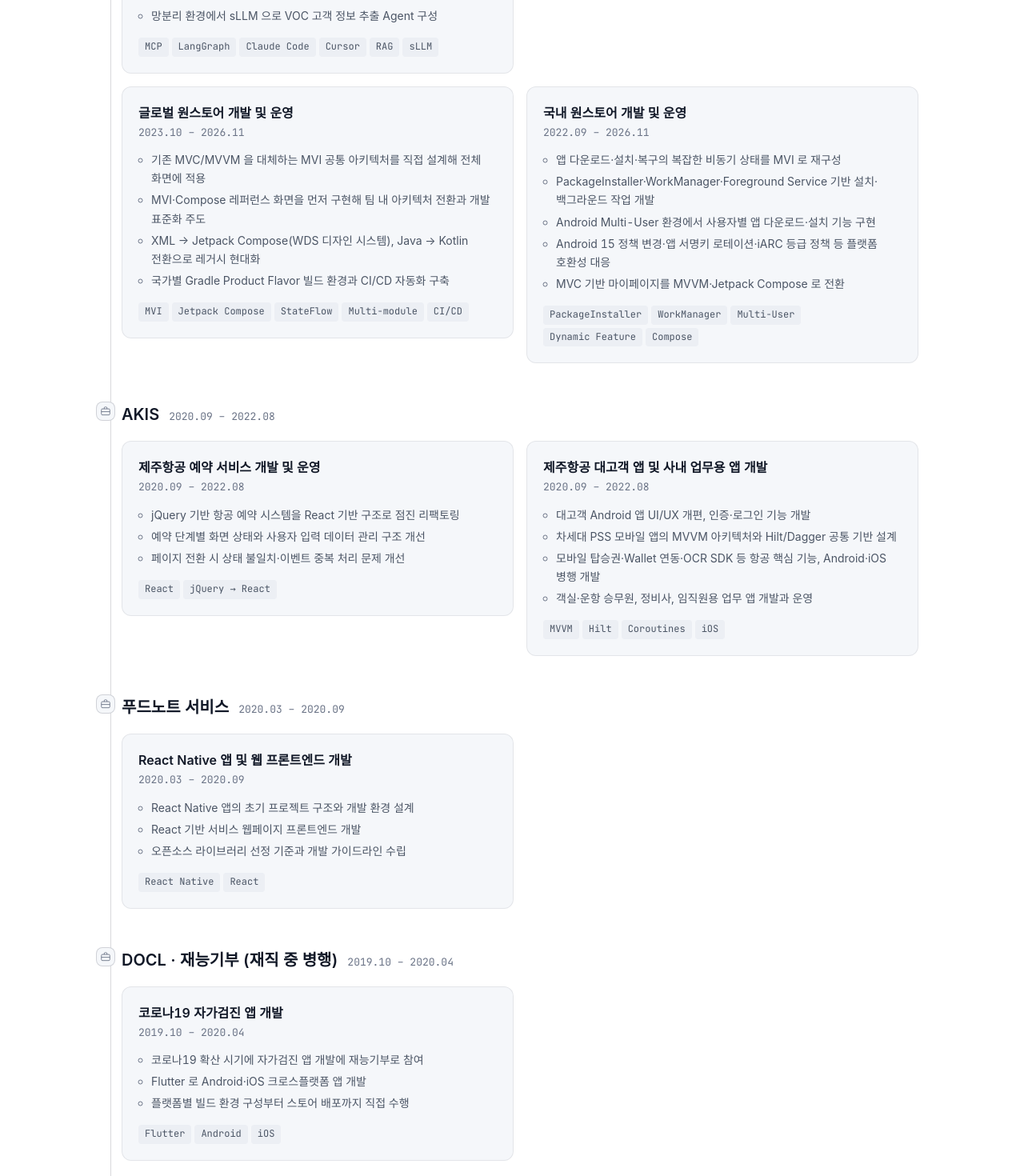
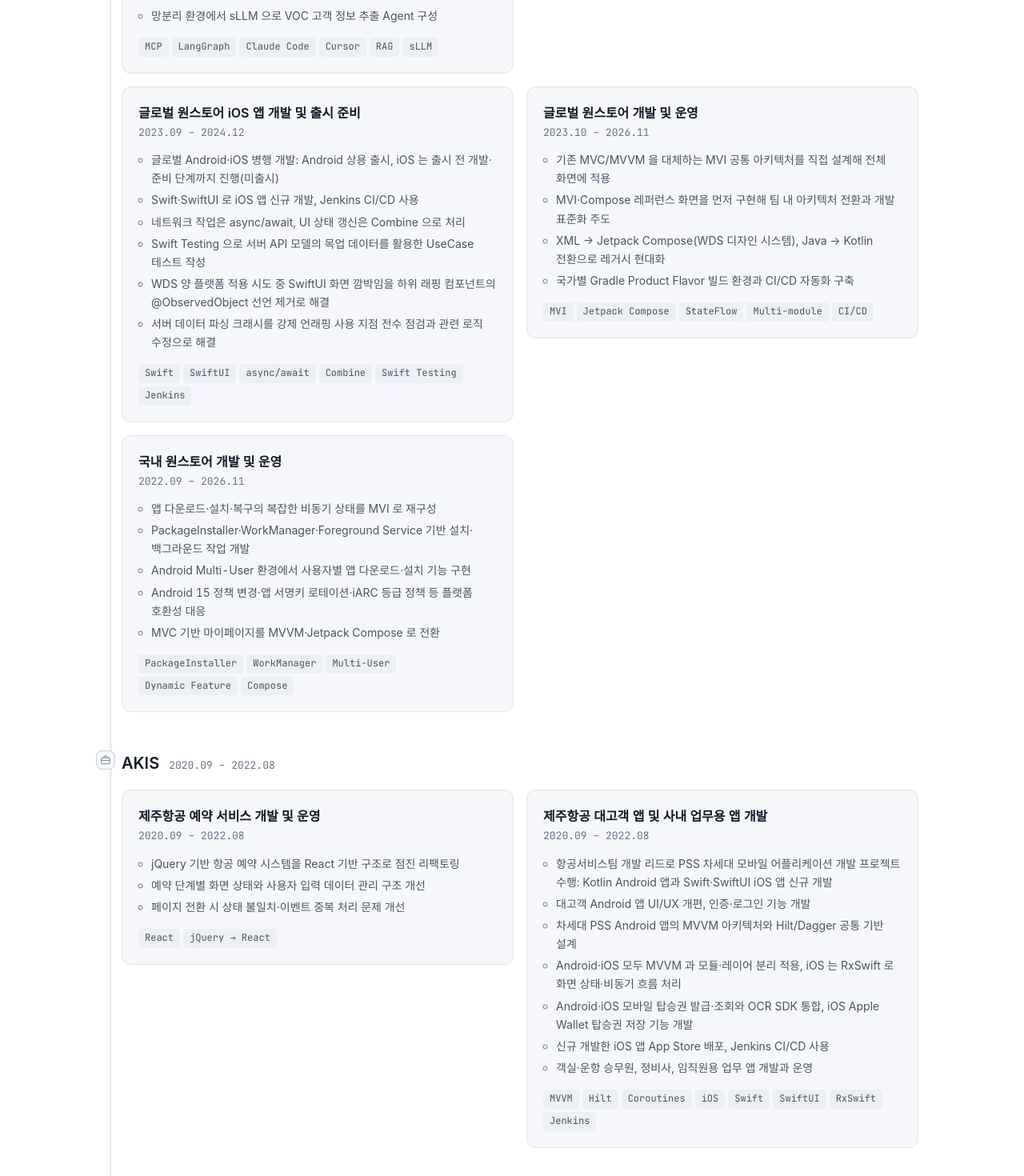
Before and after one commit to ironelder/ironelder.github.io, a Next.js app: page / in a window 1280 px wide. Shown: the part 2540-4010 px from the top of the page at 80% size. Built offline with nearby package versions, Linux system fonts and the light colour scheme; no server answers; a web font is replaced by a local one.

Commit message:
iOS 경력 기술 추가

```diff
--- a/src/data/profile.ts
+++ b/src/data/profile.ts
@@ -87,6 +87,19 @@ export const experiences: Experience[] = [
         tags: ["React", "React Hooks", "WebView", "JS Bridge"],
       },
       {
+        title: "글로벌 원스토어 iOS 앱 개발 및 출시 준비",
+        period: "2023.09 – 2024.12",
+        points: [
+          "글로벌 Android·iOS 병행 개발: Android 상용 출시, iOS 는 출시 전 개발·준비 단계까지 진행(미출시)",
+          "Swift·SwiftUI 로 iOS 앱 신규 개발, Jenkins CI/CD 사용",
+          "네트워크 작업은 async/await, UI 상태 갱신은 Combine 으로 처리",
+          "Swift Testing 으로 서버 API 모델의 목업 데이터를 활용한 UseCase 테스트 작성",
+          "WDS 양 플랫폼 적용 시도 중 SwiftUI 화면 깜박임을 하위 래핑 컴포넌트의 @ObservedObject 선언 제거로 해결",
+          "서버 데이터 파싱 크래시를 강제 언래핑 사용 지점 전수 점검과 관련 로직 수정으로 해결",
+        ],
+        tags: ["Swift", "SwiftUI", "async/await", "Combine", "Swift Testing", "Jenkins"],
+      },
+      {
         title: "글로벌 원스토어 개발 및 운영",
         period: "2023.10 – 2026.11",
         points: [
@@ -129,12 +142,15 @@ export const experiences: Experience[] = [
         title: "제주항공 대고객 앱 및 사내 업무용 앱 개발",
         period: "2020.09 – 2022.08",
         points: [
+          "항공서비스팀 개발 리드로 PSS 차세대 모바일 어플리케이션 개발 프로젝트 수행: Kotlin Android 앱과 Swift·SwiftUI iOS 앱 신규 개발",
           "대고객 Android 앱 UI/UX 개편, 인증·로그인 기능 개발",
-          "차세대 PSS 모바일 앱의 MVVM 아키텍처와 Hilt/Dagger 공통 기반 설계",
-          "모바일 탑승권·Wallet 연동·OCR SDK 등 항공 핵심 기능, Android·iOS 병행 개발",
+          "차세대 PSS Android 앱의 MVVM 아키텍처와 Hilt/Dagger 공통 기반 설계",
+          "Android·iOS 모두 MVVM 과 모듈·레이어 분리 적용, iOS 는 RxSwift 로 화면 상태·비동기 흐름 처리",
+          "Android·iOS 모바일 탑승권 발급·조회와 OCR SDK 통합, iOS Apple Wallet 탑승권 저장 기능 개발",
+          "신규 개발한 iOS 앱 App Store 배포, Jenkins CI/CD 사용",
           "객실·운항 승무원, 정비사, 임직원용 업무 앱 개발과 운영",
         ],
-        tags: ["MVVM", "Hilt", "Coroutines", "iOS"],
+        tags: ["MVVM", "Hilt", "Coroutines", "iOS", "Swift", "SwiftUI", "RxSwift", "Jenkins"],
       },
     ],
   },
@@ -261,7 +277,7 @@ export const education = {
 export const skillGroups = [
   {
     title: "Mobile",
-    items: ["Kotlin", "Java", "Jetpack Compose", "Coroutines · StateFlow · Channel", "Hilt · Dagger", "MVI · MVVM", "Multi-module · Dynamic Feature", "Gradle · CI/CD", "Flutter"],
+    items: ["Kotlin", "Java", "Jetpack Compose", "Coroutines · StateFlow · Channel", "Hilt · Dagger", "MVI · MVVM", "Multi-module · Dynamic Feature", "Gradle · CI/CD", "Flutter", "Swift · SwiftUI", "RxSwift · Combine", "async/await", "Swift Testing", "Jenkins"],
   },
   {
     title: "Web Frontend",
```
